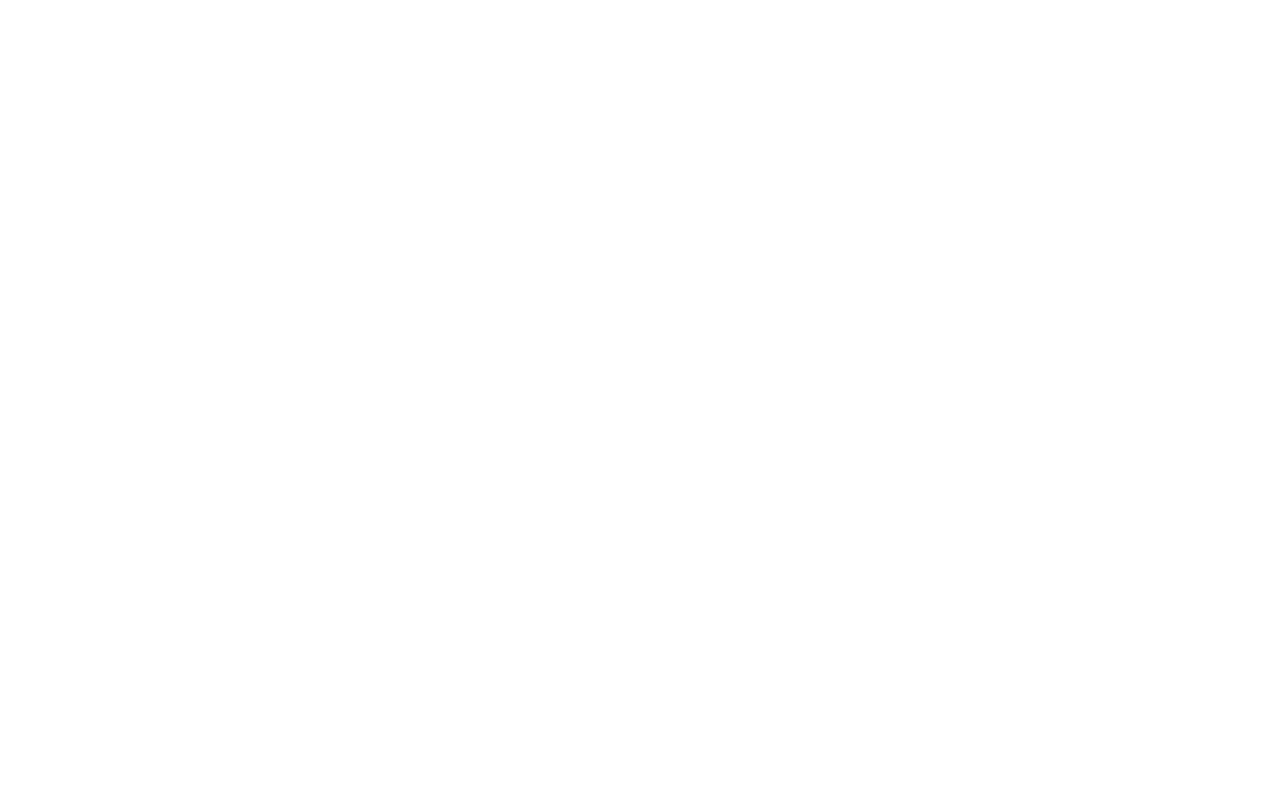
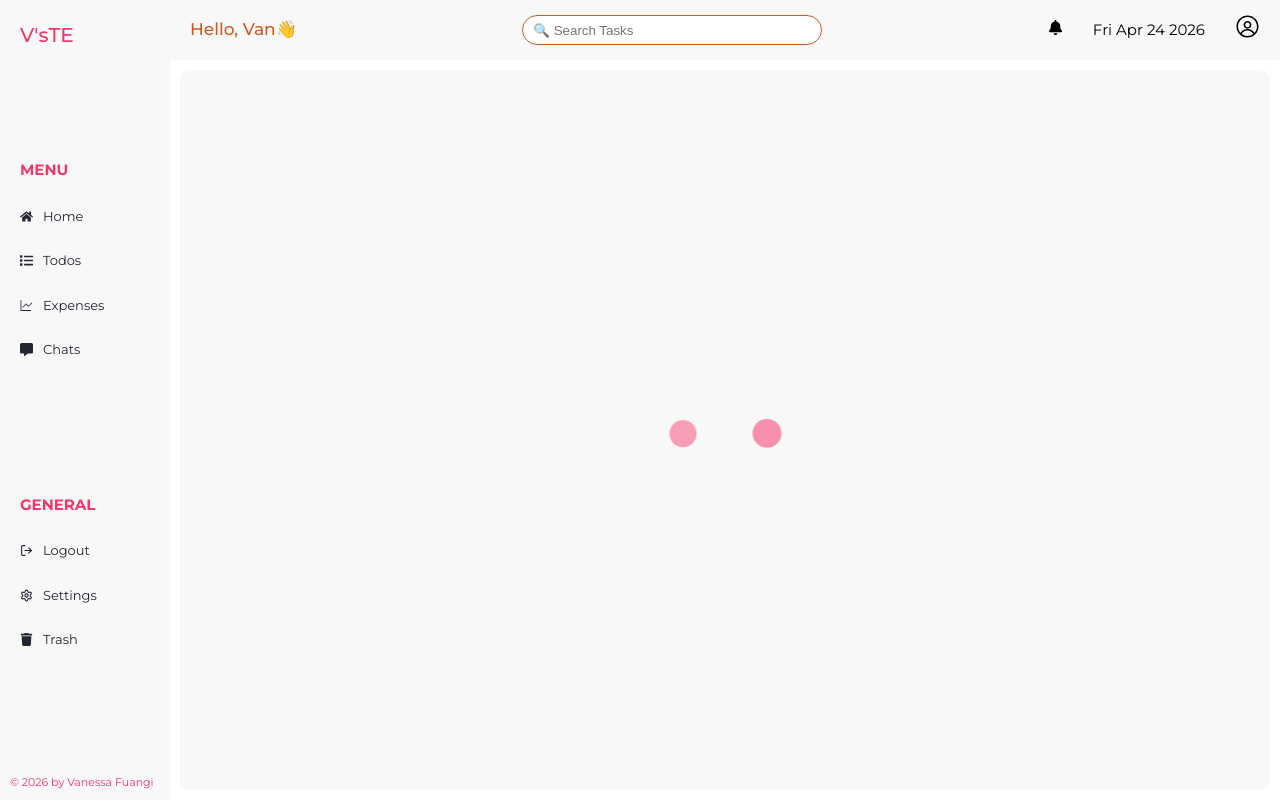
Before and after one commit to Fuangi/todo-expense, a React (Vite) app: page /chats in a window 1280 px wide. Before the commit this address had no page. Built offline with nearby package versions, Linux system fonts and the light colour scheme.

Commit message:
ongoing: added the todo, expense and chat pages of the app and their routes

```diff
--- /dev/null
+++ b/src/features/Chats.jsx
@@ -0,0 +1,13 @@
+import React from "react";
+import DashLayout from "../layout/DashLayout";
+import Loader from "../layout/Loader";
+
+function Chats() {
+  return (
+    <DashLayout>
+      <Loader />
+    </DashLayout>
+  );
+}
+
+export default Chats;
--- /dev/null
+++ b/src/features/Expense.jsx
@@ -0,0 +1,13 @@
+import React from "react";
+import DashLayout from "../layout/DashLayout";
+import Loader from "../layout/Loader";
+
+function Expense() {
+  return (
+    <DashLayout>
+      <Loader />
+    </DashLayout>
+  );
+}
+
+export default Expense;
--- /dev/null
+++ b/src/features/Todo.jsx
@@ -0,0 +1,13 @@
+import React from "react";
+import DashLayout from "../layout/DashLayout";
+import Loader from "../layout/Loader";
+
+function Todo() {
+  return (
+    <DashLayout>
+      <Loader />
+    </DashLayout>
+  );
+}
+
+export default Todo;
--- a/src/routes/DashboardRoutes.jsx
+++ b/src/routes/DashboardRoutes.jsx
@@ -1,10 +1,17 @@
 import { Route, Routes } from "react-router-dom";
 import Dashboard from "../features/Dashboard";
+import Todo from "../features/Todo";
+import Expense from "../features/Expense";
+import Chats from "../features/Chats";
 
 function DashboardRoutes() {
   return (
     <Routes>
       <Route path="dashboard" element={<Dashboard />} />
+      <Route path="todos" element={<Todo />} />
+      <Route path="expenses" element={<Expense />} />
+      <Route path="chats" element={<Chats />} />
+      {/* <Route path="settings" element={<Dashboard />} /> */}
     </Routes>
   );
 }
```
